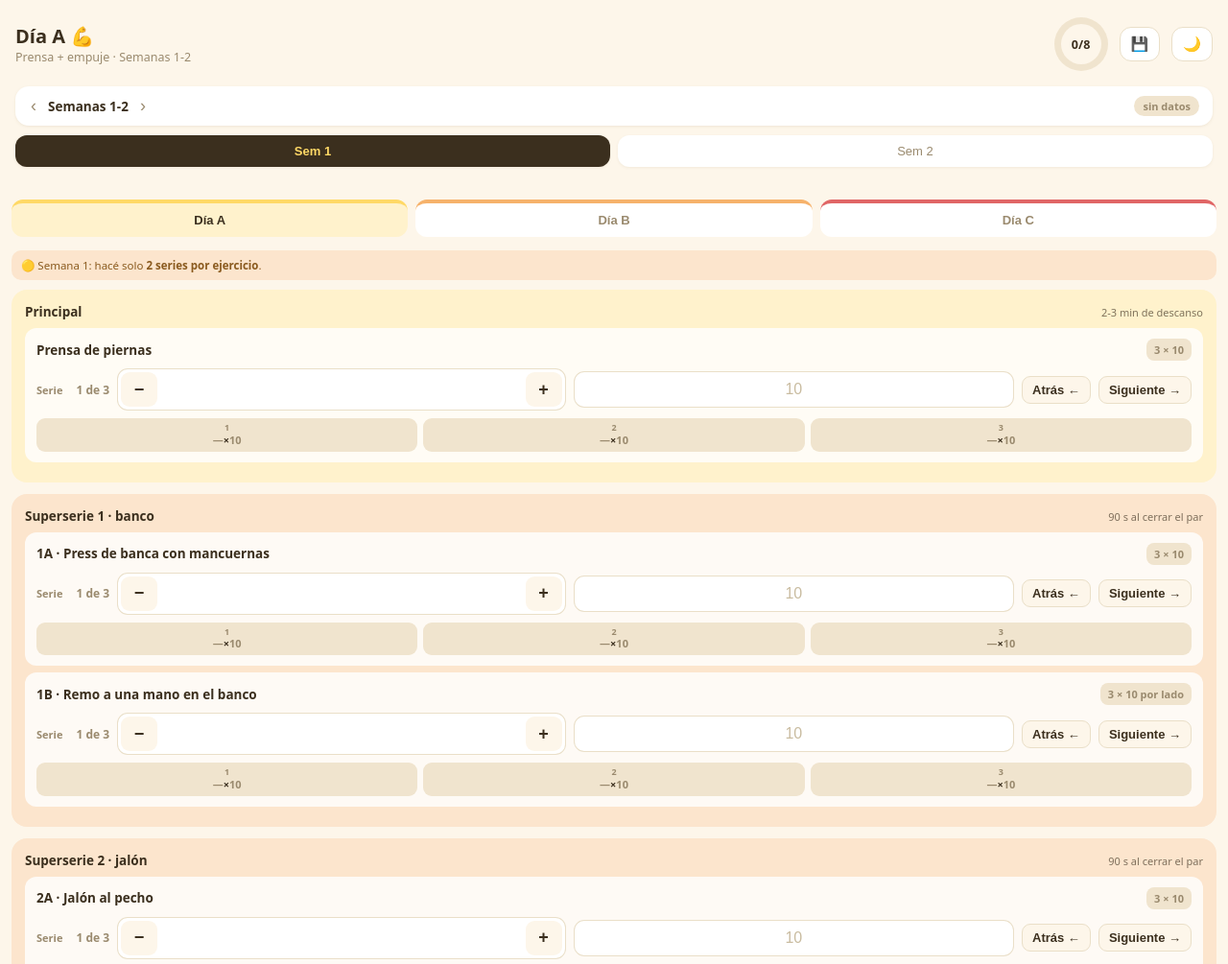
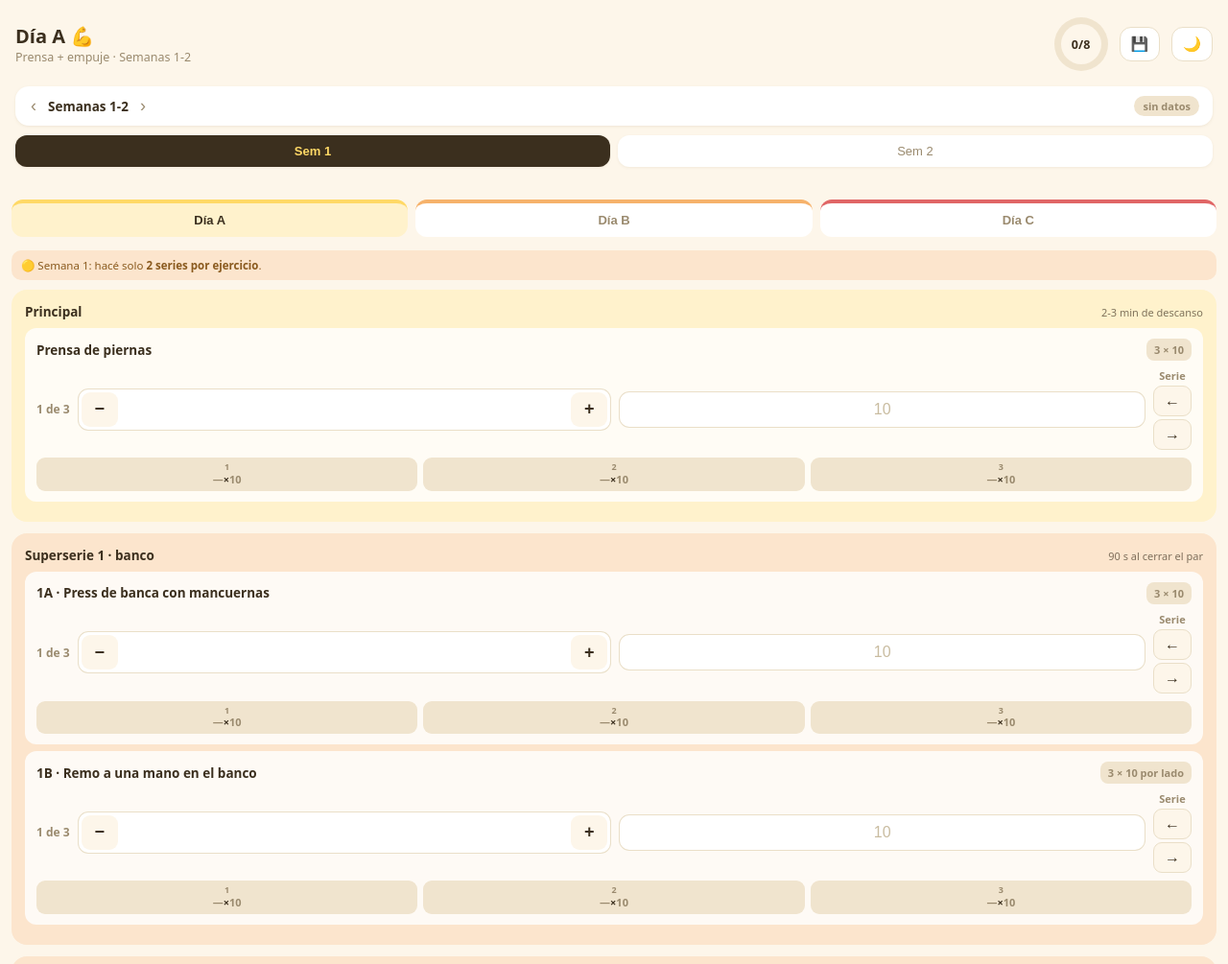
Before and after one commit to hernanaguado/rutina-app, a plain HTML site: page index.html in a window 1280 px wide. Shown: the top 1005 px of the page at 96% size. Drawn offline with Linux system fonts and the light colour scheme.

Commit message:
Botones de serie solo con flechas ← →, palabra Serie arriba de la botonera

```diff
--- a/index.html
+++ b/index.html
@@ -57,10 +57,11 @@
   .fila2 > * { min-width:0; }
   .seriePanel { display:flex; align-items:center; gap:8px; flex-wrap:wrap; flex:1; min-width:0; }
   .serieNum { font-size:12px; font-weight:700; color:var(--suave); white-space:nowrap; flex-shrink:0; }
-  .btnSerie { border:1px solid var(--borde); background:var(--stepperBtn); color:var(--texto); border-radius:9px; padding:6px 10px; font-size:13px; font-weight:700; cursor:pointer; min-width:52px; text-align:center; white-space:nowrap; flex-shrink:0; }
+  .serieNav { display:flex; flex-direction:column; align-items:center; gap:3px; margin-left:auto; }
+  .serieLabel { font-size:11px; font-weight:700; color:var(--suave); white-space:nowrap; }
+  .btnSerie { border:1px solid var(--borde); background:var(--stepperBtn); color:var(--texto); border-radius:9px; padding:6px 8px; font-size:16px; font-weight:700; cursor:pointer; min-width:40px; text-align:center; white-space:nowrap; flex-shrink:0; }
   .btnSerie:active { background:var(--anilloTrack); }
   .seriePanel input { flex:1; min-width:0; }
-  .serieLabel { font-size:11px; font-weight:700; color:var(--suave); margin-right:6px; white-space:nowrap; flex-shrink:0; }
   .serieRail { display:flex; gap:6px; margin-top:8px; }
   .sCell { flex:1; min-width:0; background:var(--anilloTrack); border-radius:9px; padding:4px 1px; text-align:center; overflow:hidden; }
   .sCell .n { display:block; font-size:9px; font-weight:800; color:var(--suave); line-height:1.3; }
@@ -390,7 +391,6 @@ function render(){
       </div>
       <div class="fila2">
         <div class="seriePanel">
-          <span class="serieLabel">Serie</span>
           <span class="serieNum">${s+1} de ${n}</span>
           <div class="stepper">
             <button onclick="paso(this,-2.5)">−</button>
@@ -398,8 +398,11 @@ function render(){
             <button onclick="paso(this,2.5)">+</button>
           </div>
           <input class="reps" type="text" inputmode="numeric" placeholder="${repsPh}" value="${repsVal.replace(/"/g,"&quot;")}" oninput="setSerieVal('${e.n.replace(/'/g,"\\'")}',${s},'reps',this.value)" onkeydown="if(event.key==='Enter'){serieSiguiente('${e.n.replace(/'/g,"\\'")}');return false;}">
-          <button class="btnSerie" onclick="serieAnterior('${e.n.replace(/'/g,"\\'")}')">Atrás ←</button>
-          <button class="btnSerie" onclick="serieSiguiente('${e.n.replace(/'/g,"\\'")}')">Siguiente →</button>
+          <div class="serieNav">
+            <span class="serieLabel">Serie</span>
+            <button class="btnSerie" onclick="serieAnterior('${e.n.replace(/'/g,"\\'")}')">←</button>
+            <button class="btnSerie" onclick="serieSiguiente('${e.n.replace(/'/g,"\\'")}')">→</button>
+          </div>
         </div>
       </div>
       <div class="serieRail" id="${railId(e.n)}">${railHTML(e.n)}</div>
```
